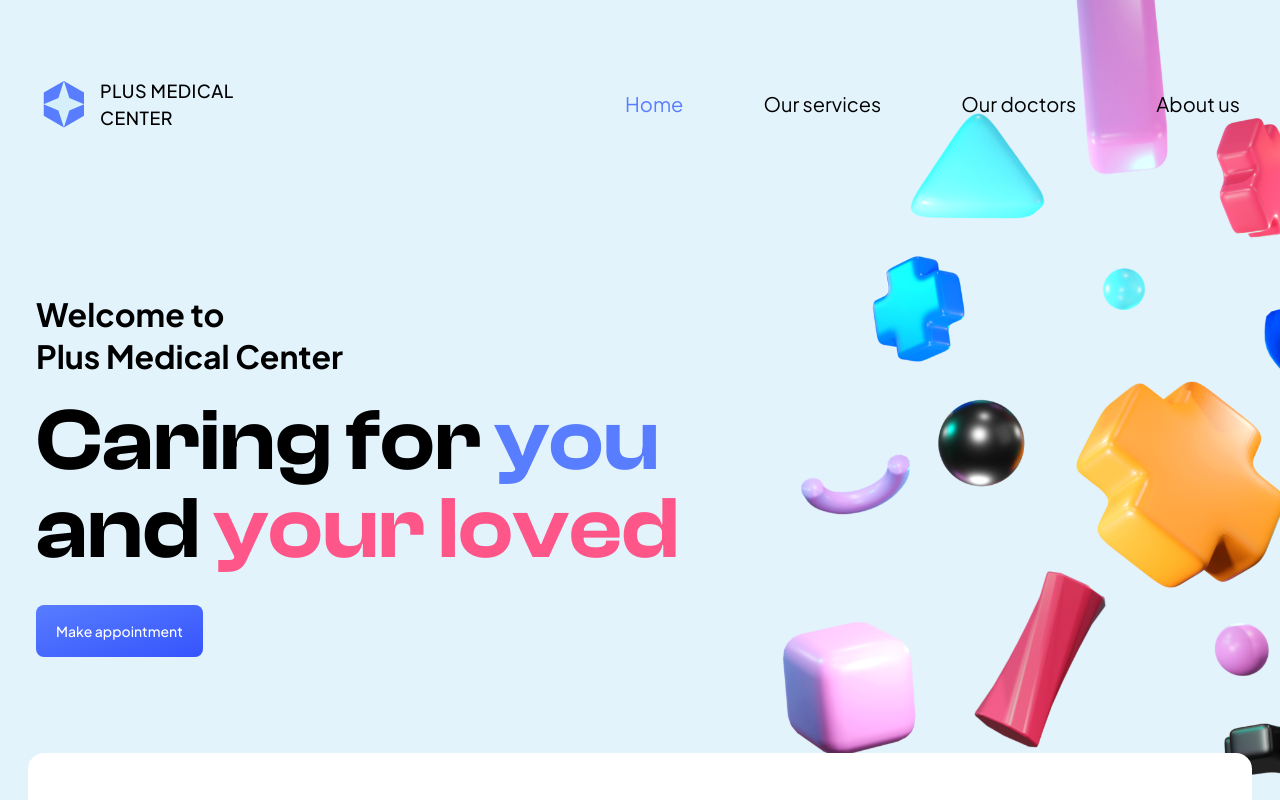
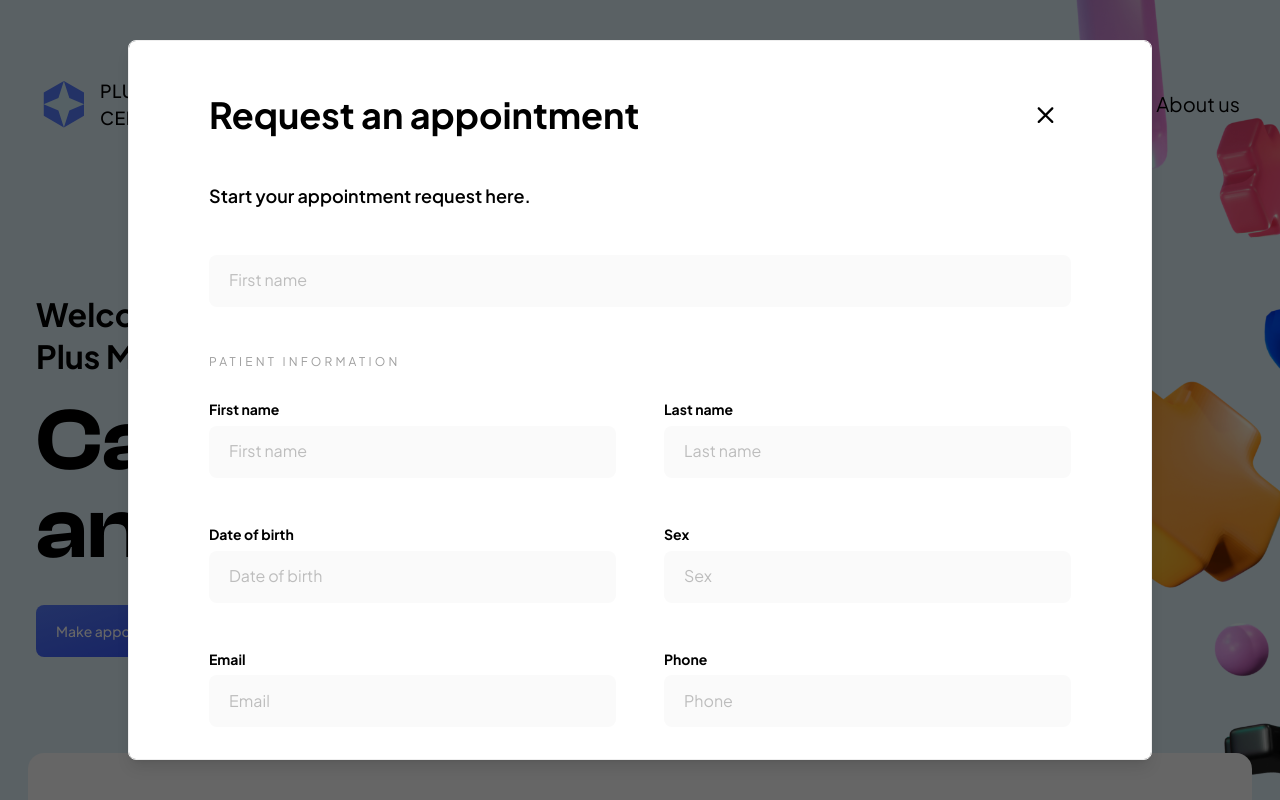
Before and after one commit to roanrobersson/acolher, a Next.js app: page / in a window 1280 px wide. Both pictures are taken after a click on the button "Make appointment". Shown: the top 800 px of the page. Built offline with nearby package versions, Linux system fonts and the light colour scheme.

Commit message:
feat: :sparkles: add AppointmentModal

```diff
--- a/src/app/(home)/sections/WelcomeSection.tsx
+++ b/src/app/(home)/sections/WelcomeSection.tsx
@@ -3,6 +3,7 @@ import SearchIcon from "public/icons/outline/search.svg";
 import TargetIcon from "public/icons/outline/target.svg";
 
 import { Button, Input } from "components";
+import AppointmentModal from "components/AppointmentModal";
 import { combineClasses } from "utils/tailwind";
 
 const WelcomeSection: FC<ComponentProps<"div">> = ({
@@ -39,6 +40,7 @@ const TextBlock: FC<ComponentProps<"div">> = ({ className, ...restProps }) => {
 			</h1>
 
 			<div className="mt-5 flex flex-col gap-3 sm:flex-row lg:mt-8">
+				<AppointmentModal>
 					<Button
 						className="flex-1 md:flex-initial"
 						color="primary"
@@ -47,6 +49,7 @@ const TextBlock: FC<ComponentProps<"div">> = ({ className, ...restProps }) => {
 					>
 						Make appointment
 					</Button>
+				</AppointmentModal>
 
 				<Button
 					className="flex-1 md:flex-initial lg:hidden"
--- /dev/null
+++ b/src/components/AppointmentModal.tsx
@@ -0,0 +1,106 @@
+import { FC } from "react";
+import CloseIcon from "public/icons/outline/close.svg";
+
+import {
+	IconButton,
+	Input,
+	Modal,
+	ModalAction,
+	ModalCancel,
+	ModalContent,
+	ModalDescription,
+	ModalFooter,
+	ModalHeader,
+	ModalProps,
+	ModalTitle,
+	ModalTrigger
+} from "components";
+
+type AppointmentModalProps = ModalProps;
+
+const AppointmentModal: FC<AppointmentModalProps> = ({ children }) => {
+	return (
+		<Modal>
+			<ModalTrigger>{children}</ModalTrigger>
+
+			<ModalContent>
+				<ModalHeader>
+					<ModalTitle className="flex items-center justify-between">
+						Request an appointment
+						<ModalCancel asChild>
+							<IconButton variant="ghost" size="lg" color="secondary">
+								<CloseIcon />
+							</IconButton>
+						</ModalCancel>
+					</ModalTitle>
+					<ModalDescription>
+						Start your appointment request here.
+					</ModalDescription>
+				</ModalHeader>
+
+				<Input placeholder="First name" size="lg" />
+
+				<div>
+					<h2 className="text-sectiontitle-md uppercase text-gray-500">
+						PATIENT INFORMATION
+					</h2>
+					<div className="mt-6 grid grid-cols-1 gap-3 lg:mt-8 lg:grid-cols-2 lg:gap-12">
+						<Input
+							id="first-name"
+							label="First name"
+							placeholder="First name"
+							size="lg"
+						/>
+						<Input
+							id="last-name"
+							label="Last name"
+							placeholder="Last name"
+							size="lg"
+						/>
+						<Input
+							id="date-of-birth"
+							label="Date of birth"
+							placeholder="Date of birth"
+							size="lg"
+						/>
+						<Input id="sex" label="Sex" placeholder="Sex" size="lg" />
+						<Input id="email" label="Email" placeholder="Email" size="lg" />
+						<Input id="phone" label="Phone" placeholder="Phone" size="lg" />
+					</div>
+
+					<h2 className="mt-9 text-sectiontitle-md  uppercase text-gray-500 lg:mt-11">
+						MEDICAL RECORD
+					</h2>
+					<div className="mt-6 grid grid-cols-1 gap-3 lg:mt-8 lg:grid-cols-2 lg:gap-12">
+						<Input
+							id="medical-specialist"
+							label="Select Medical Specialist"
+							placeholder="Select Medical Specialist"
+							size="lg"
+						/>
+						<Input
+							id="doctor"
+							label="Select Doctor"
+							placeholder="Select Doctor"
+							size="lg"
+						/>
+						<Input
+							id="message"
+							label="Messages"
+							placeholder="Messages"
+							className="col-span-2"
+							size="lg"
+						/>
+					</div>
+				</div>
+
+				<ModalFooter>
+					<ModalCancel>Cancel</ModalCancel>
+					<ModalAction>Request an appointment</ModalAction>
+				</ModalFooter>
+			</ModalContent>
+		</Modal>
+	);
+};
+
+export default AppointmentModal;
```
Lines whose indentation alone changed are shown as unchanged.
